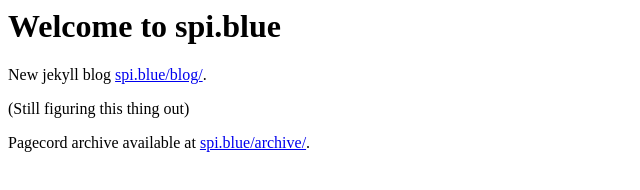
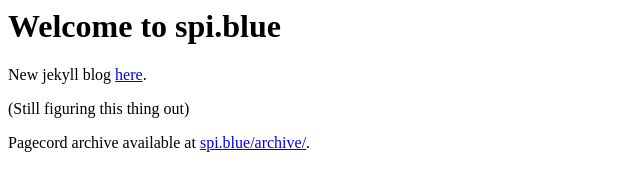
Before and after one commit to spiritualblues/spiritualblues.github.io, a plain HTML site: page index.html in a window 1280 px wide. Shown: the whole page, without its empty margins (0-640 px from the left). Drawn offline with Linux system fonts and the light colour scheme.

Commit message:
Update blog link in index.html

```diff
--- a/index.html
+++ b/index.html
@@ -1,3 +1,3 @@
 <h1>Welcome to spi.blue</h1>
-<p>New jekyll blog <a href="/archive/">spi.blue/blog/</a>.</p> (Still figuring this thing out)
+<p>New jekyll blog <a href="/blog/">here</a>.</p> (Still figuring this thing out)
 <p>Pagecord archive available at <a href="/archive/">spi.blue/archive/</a>.</p>
```
